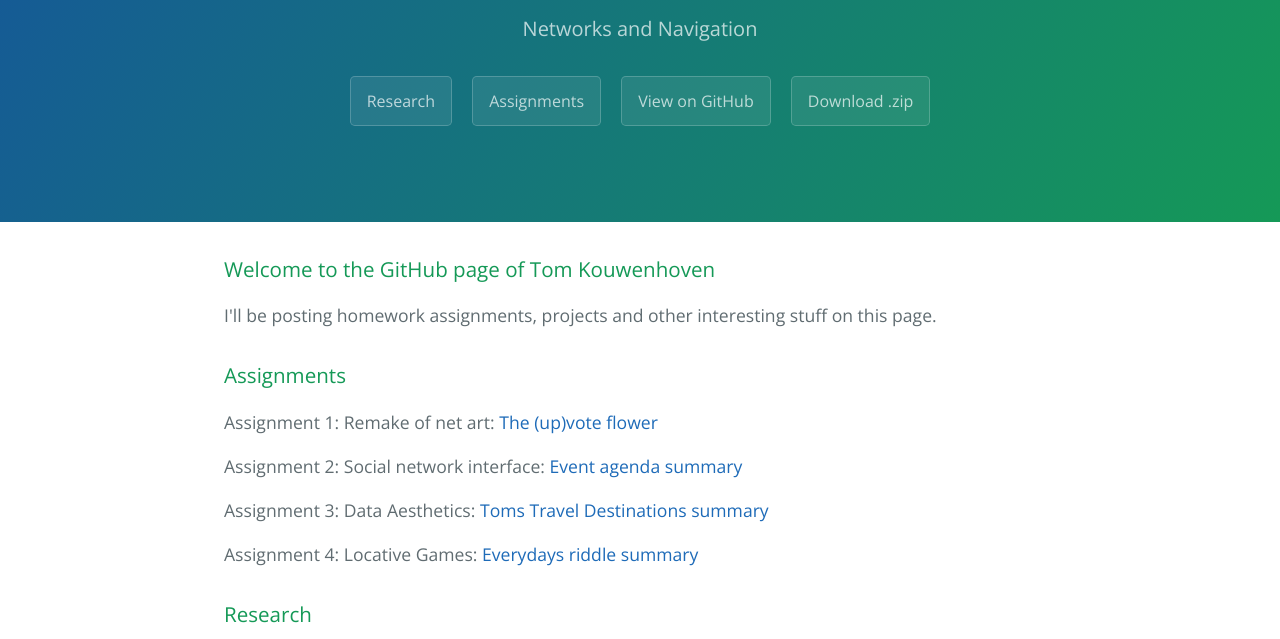
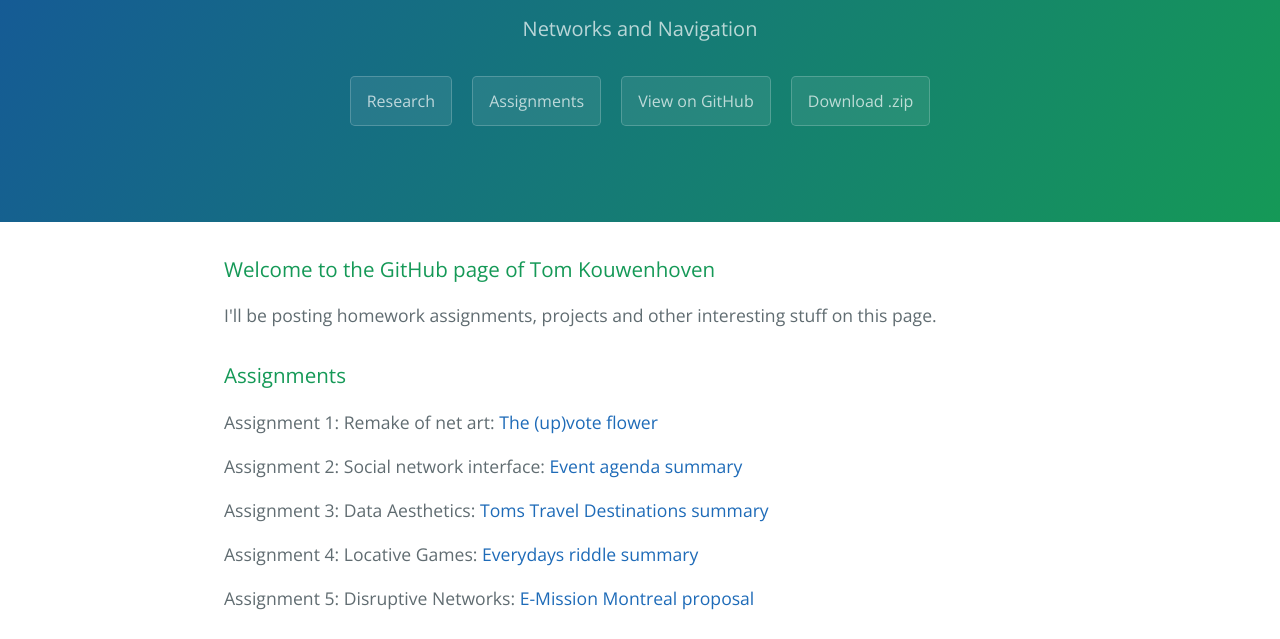
Before and after one commit to tomhockey01/CART-351, a plain HTML site: page index.html in a window 1280 px wide. Shown: the part 161-800 px from the top of the page. Drawn offline with nearby package versions, Linux system fonts and the light colour scheme.

Commit message:
update assignment 5

```diff
--- a/index.html
+++ b/index.html
@@ -33,8 +33,10 @@
         <p>Assignment 3: Data Aesthetics: <a href="https://github.com/tomhockey01/CART-351/blob/master/Assignment_3/Ass3.php">Toms Travel Destinations</a> <a href="Assignment_3/Assignment%203.pdf">summary</a></p>
 
         <p>Assignment 4: Locative Games: <a href="Assignment_4/index.html">Everydays riddle</a> <a href="Assignment_4/Summary_assignment%204.pdf">summary</a> </p>
+<p>Assignment 5: Disruptive Networks: <a href="https://jvanrijswijck.github.io/CART351/Assignment5/proposal.pdf">E-Mission Montreal proposal</a></p>
 
-<h3>
+
+        <h3>
 <a id="research" class="anchor" href="#research" aria-hidden="true"><span aria-hidden="true" class="octicon octicon-link"></span></a>Research</h3>
 
   <p>Research 1: The net art example: <a href="http://ar.eliens.net">Eliens</a> </p>
```
